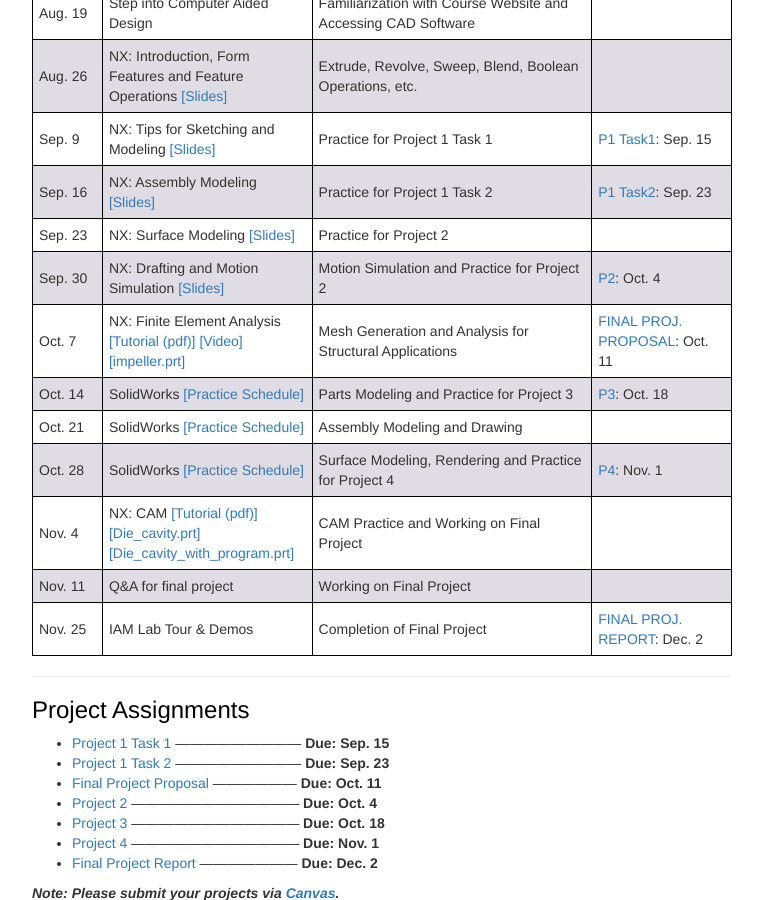
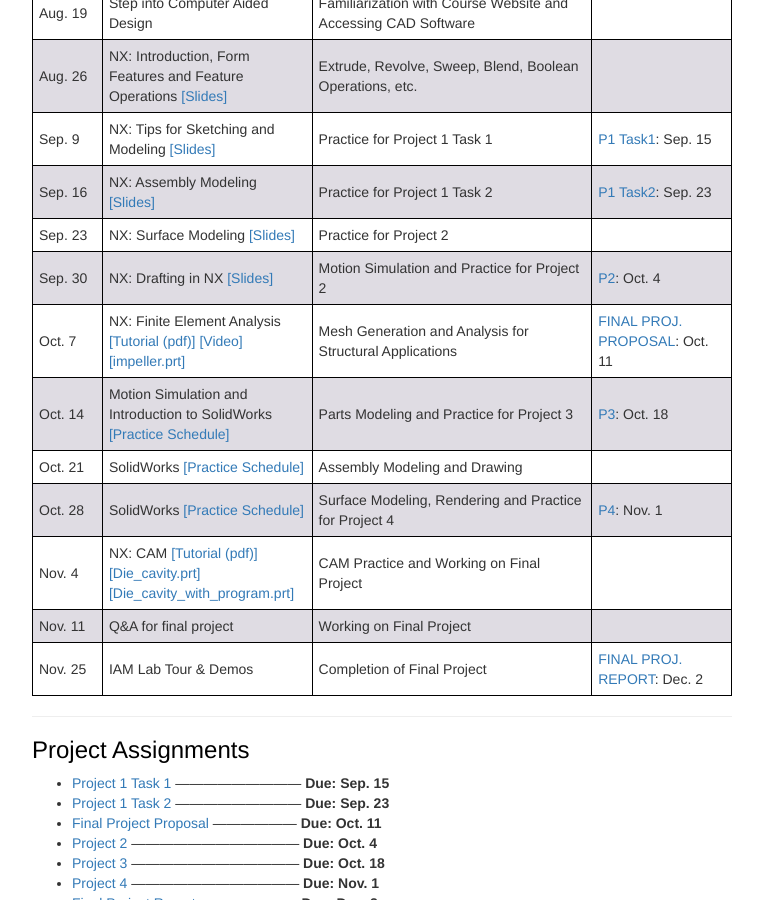
Before and after one commit to me5763/lab-fs19, a Jekyll site: the page built from index.md, in a window 1280 px wide and 900 px high, scrolled down 1054 px. Shown: the whole window, without its empty margins (258-1021 px from the left). Built offline with Jekyll 4.4.1, drawn with Linux system fonts in a browser that asks for light colours; nearby versions of some CDN libraries.

Commit message:
Update index.md

```diff
--- a/index.md
+++ b/index.md
@@ -84,7 +84,7 @@ Office Hours: T & W 3:00PM-4:00PM
 
 <tr>
 <td markdown="span">Sep. 30</td>
-<td markdown="span">NX: Drafting and Motion Simulation [[Slides]](https://docs.google.com/presentation/d/1jnYAGGdPHRG8PbbxU8Y8kuAYGshIFWM1bjJg0exScZ4/edit?usp=sharing)</td>
+<td markdown="span">NX: Drafting in NX [[Slides]](https://docs.google.com/presentation/d/1jnYAGGdPHRG8PbbxU8Y8kuAYGshIFWM1bjJg0exScZ4/edit?usp=sharing)</td>
 <td markdown="span">Motion Simulation and Practice for Project 2</td>
 <td markdown="span">[P2](pages/project-2-bottle.html): Oct. 4</td>
 </tr>
@@ -98,7 +98,7 @@ Office Hours: T & W 3:00PM-4:00PM
 
 <tr>
 <td markdown="span">Oct. 14</td>
-<td markdown="span">SolidWorks [[Practice Schedule]](https://docs.google.com/presentation/d/1CoVQaKPW_58WhHAuSU20Ut4mLIJ40mP6cBpVtnFyLeI/edit?usp=sharing)</td>
+<td markdown="span">Motion Simulation and Introduction to SolidWorks [[Practice Schedule]](https://docs.google.com/presentation/d/1CoVQaKPW_58WhHAuSU20Ut4mLIJ40mP6cBpVtnFyLeI/edit?usp=sharing)</td>
 <td markdown="span">Parts Modeling and Practice for Project 3</td>
 <td markdown="span">[P3](pages/project-3.html): Oct. 18</td>
 </tr>
```
